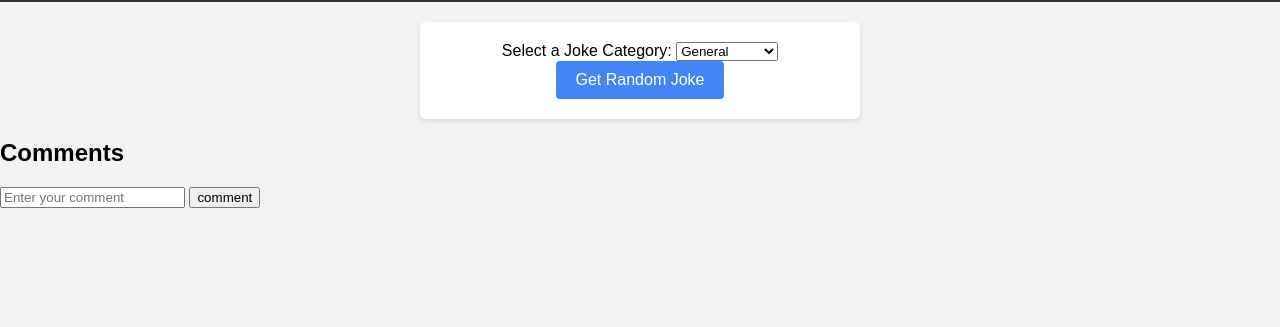
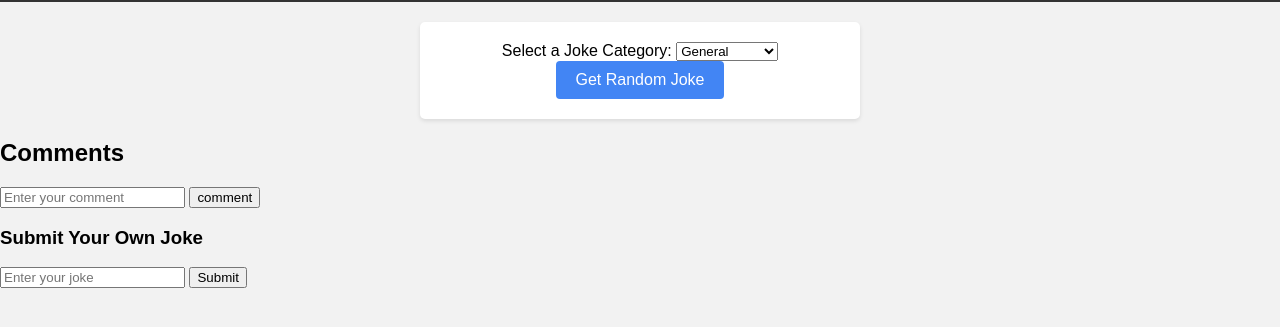
Before and after one commit to grace-syingali/phase-1-project, a plain HTML site: page index.html in a window 1280 px wide. Shown: the part 211-538 px from the top of the page. Drawn offline with Linux system fonts and the light colour scheme.

Commit message:
added a form

```diff
--- a/index.html
+++ b/index.html
@@ -14,7 +14,7 @@
 
     <div id="joke-container">
 
-      <div>
+      <div id="joking">
         <label for="category-select">Select a Joke Category:</label>
         <select id="category-select">
           <option value="general">General</option>
@@ -39,7 +39,14 @@
       <!-- Comments will be displayed here -->
     </div>
 
+    <h3>Submit Your Own Joke</h3>
+  <form id="joke-form">
+    <input type="text" id="joke-input" placeholder="Enter your joke" required>
+    <button type="submit">Submit</button>
+  </form>
 
     <script src="app.js" defer></script>
+
+
   </body>
 </html>
```
